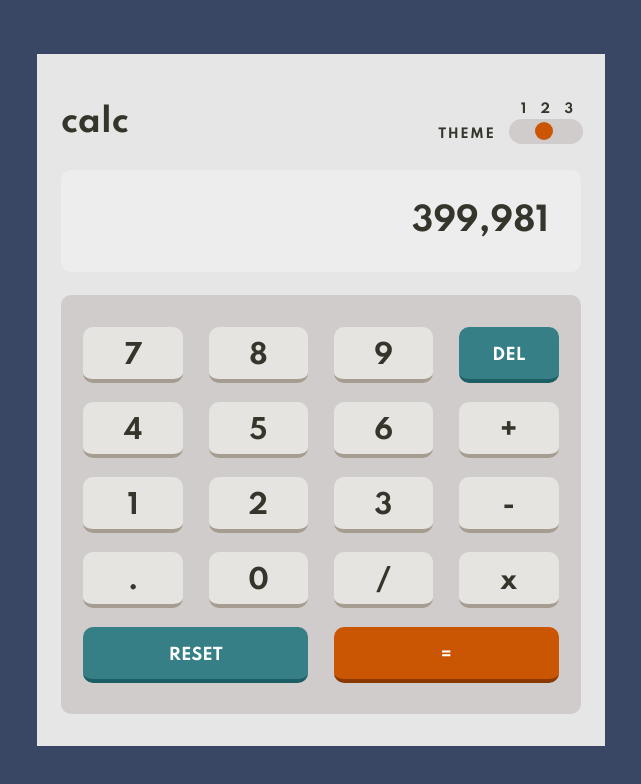
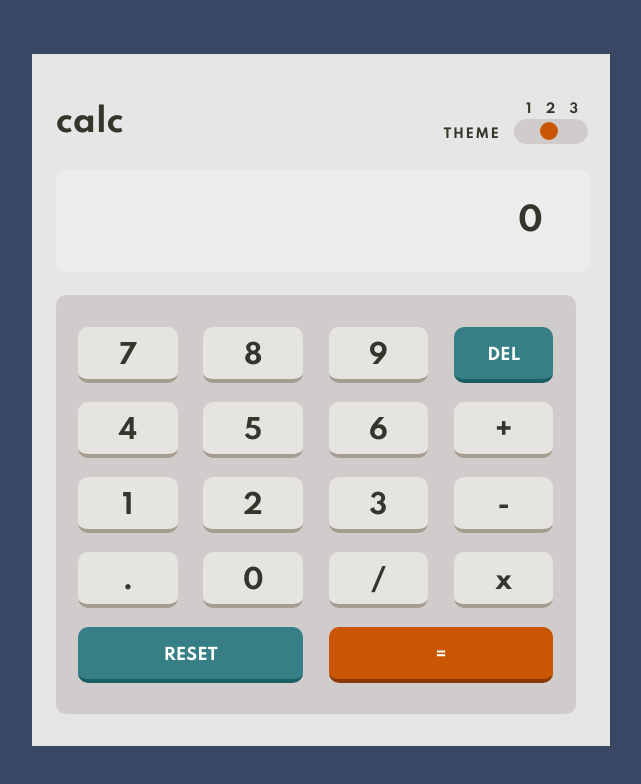
Before and after one commit to SJ47/calculator-3-theme-switcher-sc, a React (Vite) app: page / in a window 1280 px wide. Shown: the top 784 px of the page, without its empty margins (319-960 px from the left). Built offline with nearby package versions, Linux system fonts and the light colour scheme.

Commit message:
end of day checkin

```diff
--- a/src/components/keypad/Keypad.jsx
+++ b/src/components/keypad/Keypad.jsx
@@ -2,7 +2,7 @@ import React from "react";
 import { StyledKey } from "../key/Key.styled";
 import { StyledKeypadContainer } from "./Keypad.styled";
 
-const Keypad = ({ handleKeyPress }) => {
+const Keypad = ({ handleButtonClick }) => {
     const keypadKeys = [
         {
             id: "7",
@@ -83,7 +83,7 @@ const Keypad = ({ handleKeyPress }) => {
     const styledKeypadKeys = keypadKeys.map((keypadKey) => {
         return (
             <StyledKey
-                onClick={(event) => handleKeyPress(event)}
+                onClick={(event) => handleButtonClick(event.target.innerHTML)}
                 key={keypadKey.id}
                 keyValue={keypadKey.value}
                 span={keypadKey.span}
--- a/src/components/result/Result.jsx
+++ b/src/components/result/Result.jsx
@@ -1,8 +1,13 @@
 import React from "react";
 import { StyledResult } from "./Result.styled";
 
-const Result = () => {
-    return <StyledResult>399,981</StyledResult>;
+const Result = ({ result }) => {
+    return (
+        <>
+            {/* <StyledResult>{result}</StyledResult> */}
+            <StyledResult type="number" value={result} disabled></StyledResult>
+        </>
+    );
 };
 
 export default Result;
--- a/src/components/result/Result.styled.js
+++ b/src/components/result/Result.styled.js
@@ -1,17 +1,37 @@
 import styled from "styled-components";
 
-export const StyledResult = styled.div`
+export const StyledResult = styled.input`
+    width: 95%;
     background: ${(props) => props.theme.colors.bgScreen};
     color: ${(props => props.theme.colors.textResult)};
     border-radius: var(--radius-corner-small);
     text-align: right;
     font-size: var(--fs-numbers);
+    font-family: var(--ff-primary);
+    font-weight: var(--fw-bold);
     padding: 1em 0.7em;
     margin: 1em .5em .5em .5em;
+    border: 0;
 
     @media (min-width: 776px) {
-        margin-bottom: .7em;
+        margin-bottom: .3em;
         margin-top: .9em;
         padding-right: 1em;
     }
 `;
+
+// export const StyledInput = styled.input`
+//     background: ${(props) => props.theme.colors.bgScreen};
+//     color: ${(props => props.theme.colors.textResult)};
+//     border-radius: var(--radius-corner-small);
+//     text-align: right;
+//     font-size: var(--fs-numbers);
+//     padding: 1em 0.7em;
+//     margin: 1em .5em .5em .5em;
+
+//     @media (min-width: 776px) {
+//         margin-bottom: .7em;
+//         margin-top: .9em;
+//         padding-right: 1em;
+//     }
+// `;
--- a/src/containers/CalculatorContainer.jsx
+++ b/src/containers/CalculatorContainer.jsx
@@ -5,18 +5,37 @@ import Keypad from "../components/keypad/Keypad";
 import Result from "../components/result/Result";
 import { StyledContainer } from "./CalculatorContainer.styled";
 import { darkTheme, lightTheme, purpleTheme } from "./MyThemes";
+import {
+    handleDelKeyPressed,
+    handleResetKeyPressed,
+    handleNumberKeyPressed,
+} from "../utils/KeyPressFunctions";
 
 const darkModeQuery = window.matchMedia("(prefers-color-scheme: dark)");
-
-const handleKeyPress = (event) => {
-    console.log("Mouse click event: ", event.target.innerText);
-};
 
 const CalculatorContainer = () => {
     const [theme, setTheme] = useState(
         darkModeQuery.matches ? darkTheme : lightTheme
     );
+    const [inputNumber, setInputNumber] = useState(0);
+    const [operator, setOperator] = useState(null);
+    const [preOperatorNumber, setPreOperatorNumber] = useState(0);
+    const [postOperatorNnumber, setPostOperatorNnumber] = useState(0);
+    const [result, setResult] = useState("0");
 
+    // calculator functions
+    const handleButtonClick = (buttonValue) => {
+        if (buttonValue >= 0 && buttonValue <= 9) {
+            setResult(handleNumberKeyPressed(result, buttonValue));
+        } else if (buttonValue === "DEL") {
+            setResult(handleDelKeyPressed(result));
+        } else if (buttonValue === "RESET") {
+            setResult(handleResetKeyPressed());
+        }
+        // console.log(result.toString().replace(/\B(?=(\d{3})+(?!\d))/g, ","));
+    };
+
+    // Theme
     const handleThemeSwitch = () => {
         setTheme(
             theme === darkTheme
@@ -37,8 +56,8 @@ const CalculatorContainer = () => {
         <ThemeProvider theme={theme}>
             <StyledContainer>
                 <Header handleThemeSwitch={handleThemeSwitch} />
-                <Result />
-                <Keypad handleKeyPress={handleKeyPress} />
+                <Result result={result} />
+                <Keypad handleButtonClick={handleButtonClick} />
             </StyledContainer>
         </ThemeProvider>
     );
--- /dev/null
+++ b/src/utils/KeyPressFunctions.js
@@ -0,0 +1,20 @@
+// DEL key pressed
+export const handleDelKeyPressed = (result) => {
+    const newResult = result.slice(0, result.length - 1);
+    return newResult ? newResult : "0";
+}
+
+// RESET key pressed
+export const handleResetKeyPressed = () => {
+    return "0";
+}
+
+// Number key pressed
+export const handleNumberKeyPressed = (result, buttonValue) => {
+    const pattern = /\d/;
+    if (pattern.test(buttonValue)) {
+        return result !== "0" ? result + buttonValue : buttonValue
+    } else {
+        return "0";
+    }
+}
```
